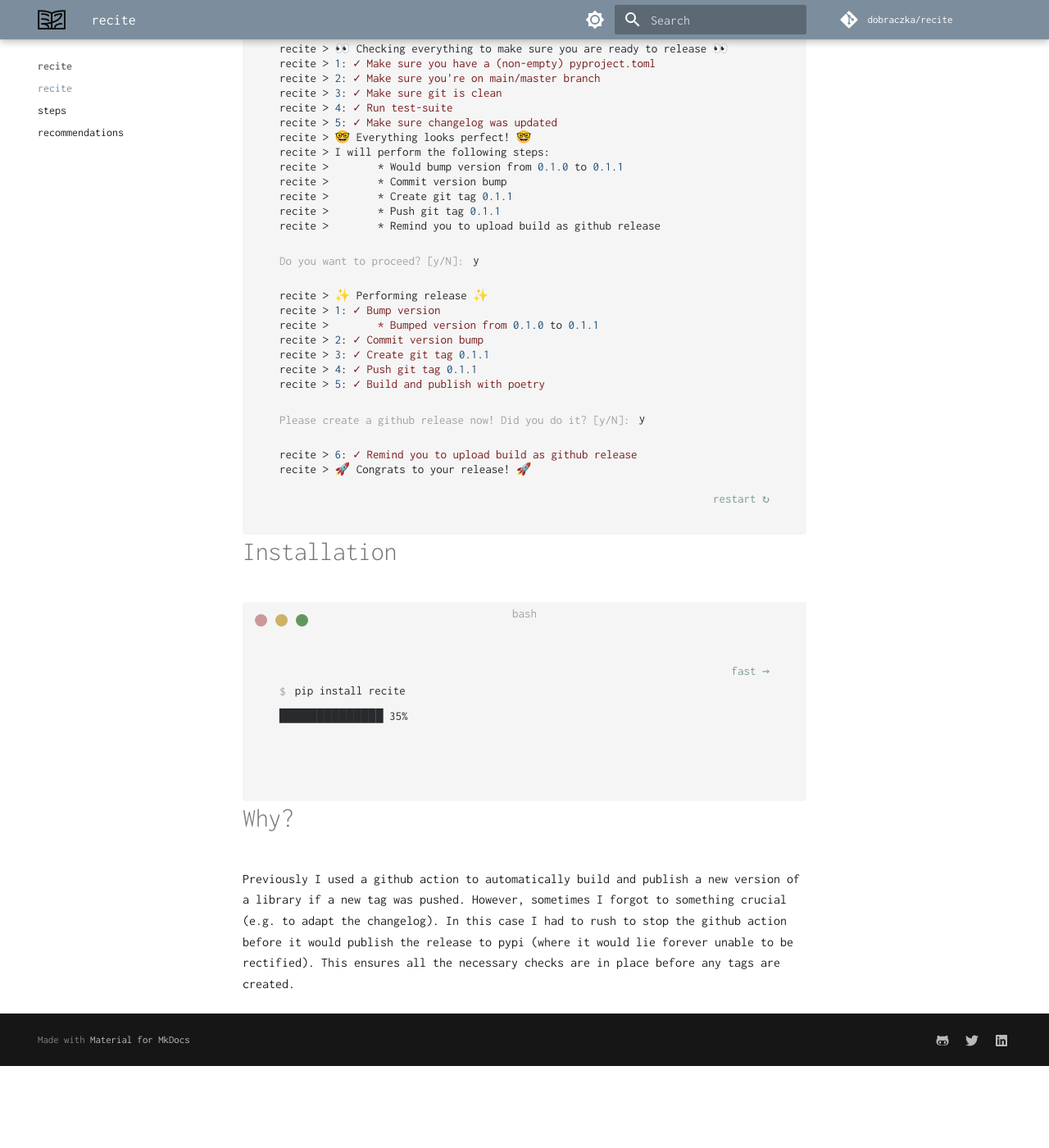
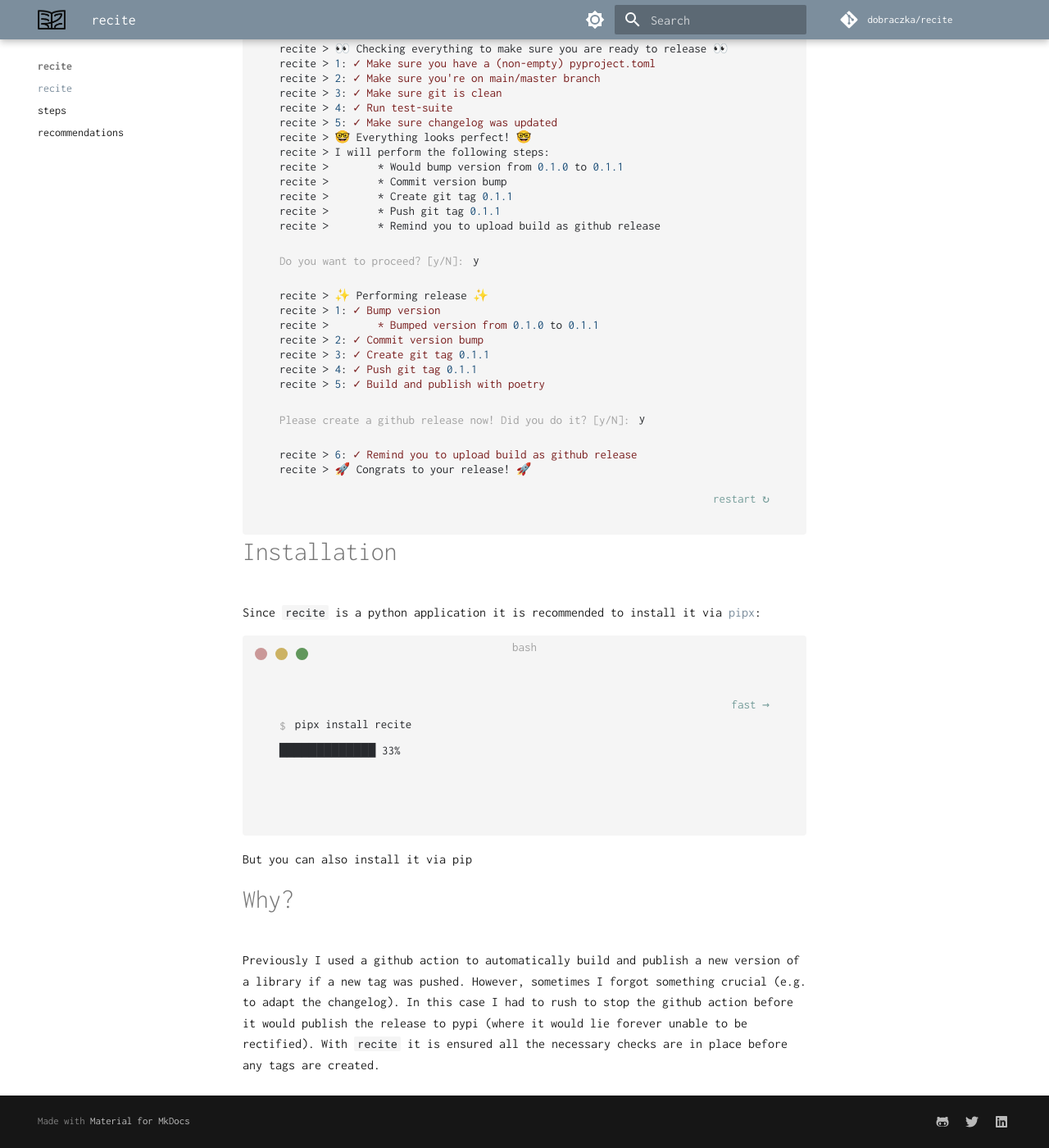
Before and after one commit to dobraczka/recite, an MkDocs documentation site: the page built from docs/index.md, in a window 1280 px wide and 1400 px high, scrolled down 624 px. Shown: the whole window at 82% size. Built offline with MkDocs 1.6.1 and Material for MkDocs 9.7.7, drawn with Linux system fonts in a browser that asks for light colours; comment, search, counter and statistics services are not loaded; before the commit the page ends 1924 px from its top, so only the background shows below that.

Commit message:
Minor fixes (#1)
* Fix publish message bug, make version prefix 'v' by default

* Add codecov config

* Fix minor errors in docs

* Set patch target for codecov

* Disable patch coverage for codecov

* Add changes to changelog

````diff
--- a/docs/index.md
+++ b/docs/index.md
@@ -53,15 +53,20 @@
 
 # Installation
 
+Since `recite` is a python application it is recommended to install it via [pipx](https://pypa.github.io/pipx/):
+
+
 <div class="termy">
 ```console
-$ pip install recite
+$ pipx install recite
 ---> 100%
-Successfully installed typer
+Successfully installed recite
 ```
 </div>
 
+But you can also install it via pip
+
 # Why?
 
-Previously I used a github action to automatically build and publish a new version of a library if a new tag was pushed. However, sometimes I forgot to something crucial (e.g. to adapt the changelog). In this case I had to rush to stop the github action before it would publish the release to pypi (where it would lie forever unable to be rectified).
-This ensures all the necessary checks are in place before any tags are created.
+Previously I used a github action to automatically build and publish a new version of a library if a new tag was pushed. However, sometimes I forgot something crucial (e.g. to adapt the changelog). In this case I had to rush to stop the github action before it would publish the release to pypi (where it would lie forever unable to be rectified).
+With `recite` it is ensured all the necessary checks are in place before any tags are created.
````
Also changed, not shown: CHANGELOG.md (+10 -0 lines), README.md (+9 -2 lines), codecov.yml (added, +9 -0 lines), 2 other files.
